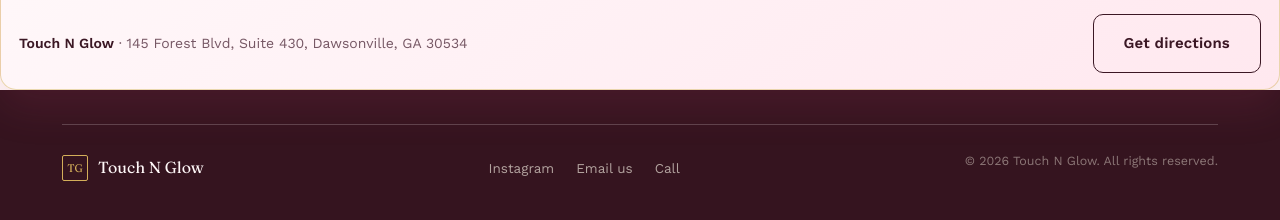
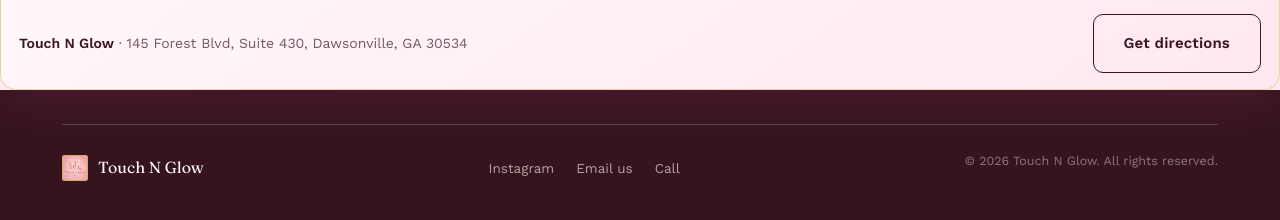
Before and after one commit to Rish150/touchandglow, a plain HTML site: page index.html in a window 1280 px wide. Shown: the part 7604-7824 px from the top of the page. Drawn offline with nearby package versions, Linux system fonts and the light colour scheme.

Commit message:
proto sample logo and background

```diff
--- a/index.html
+++ b/index.html
@@ -1862,7 +1862,12 @@
   <footer>
     <div class="wrap reveal">
       <div class="foot-row">
-        <a href="#top" class="foot-brand"><span class="mark">TG</span>Touch N Glow</a>
+        <a href="#top" class="foot-brand">
+          <span class="mark">
+            <img src="touchandglow.jpeg" alt="Touch N Glow logo">
+          </span>
+          Touch N Glow
+        </a>
         <div class="foot-links">
           <a href="https://www.instagram.com/touchnglowwax">Instagram</a>
           <a href="mailto:touchnglowwax@gmail.com">Email us</a>
```
